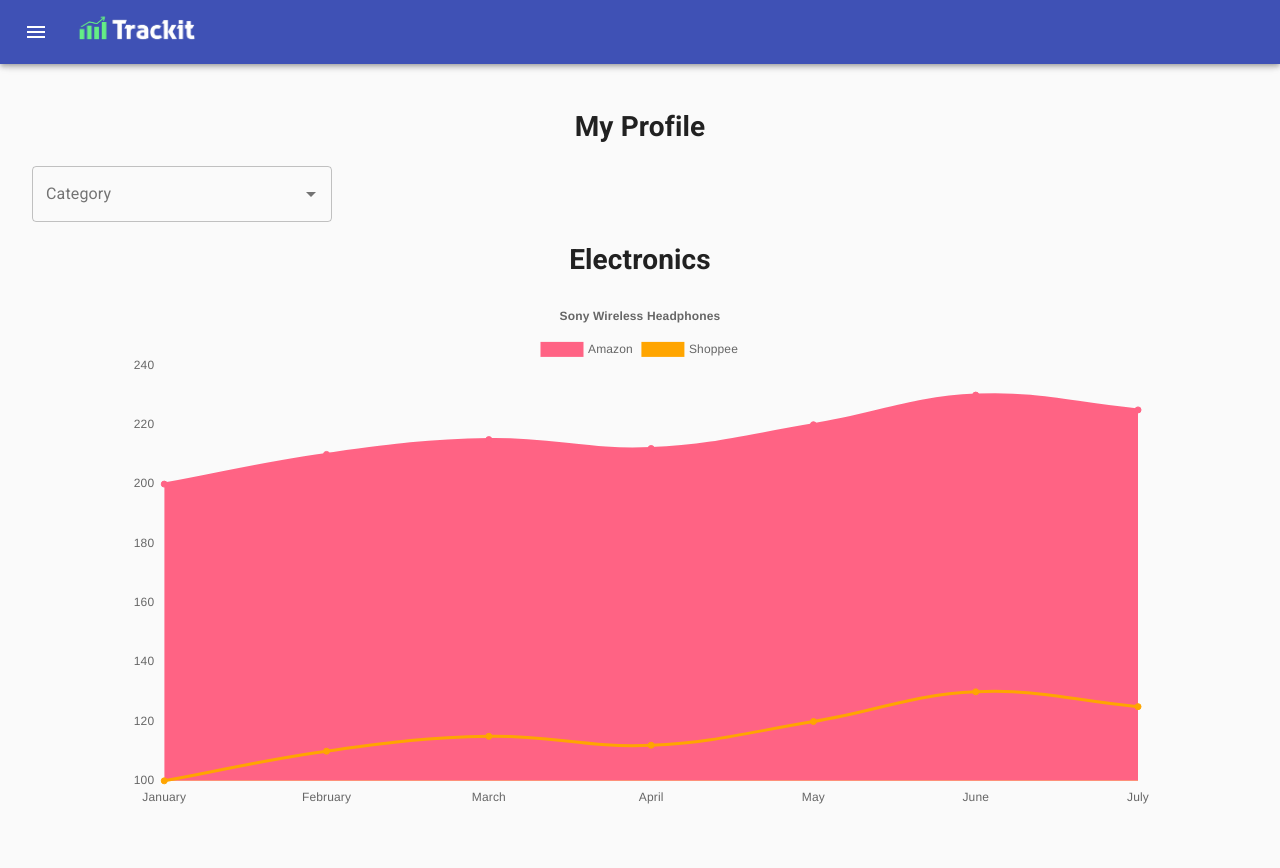
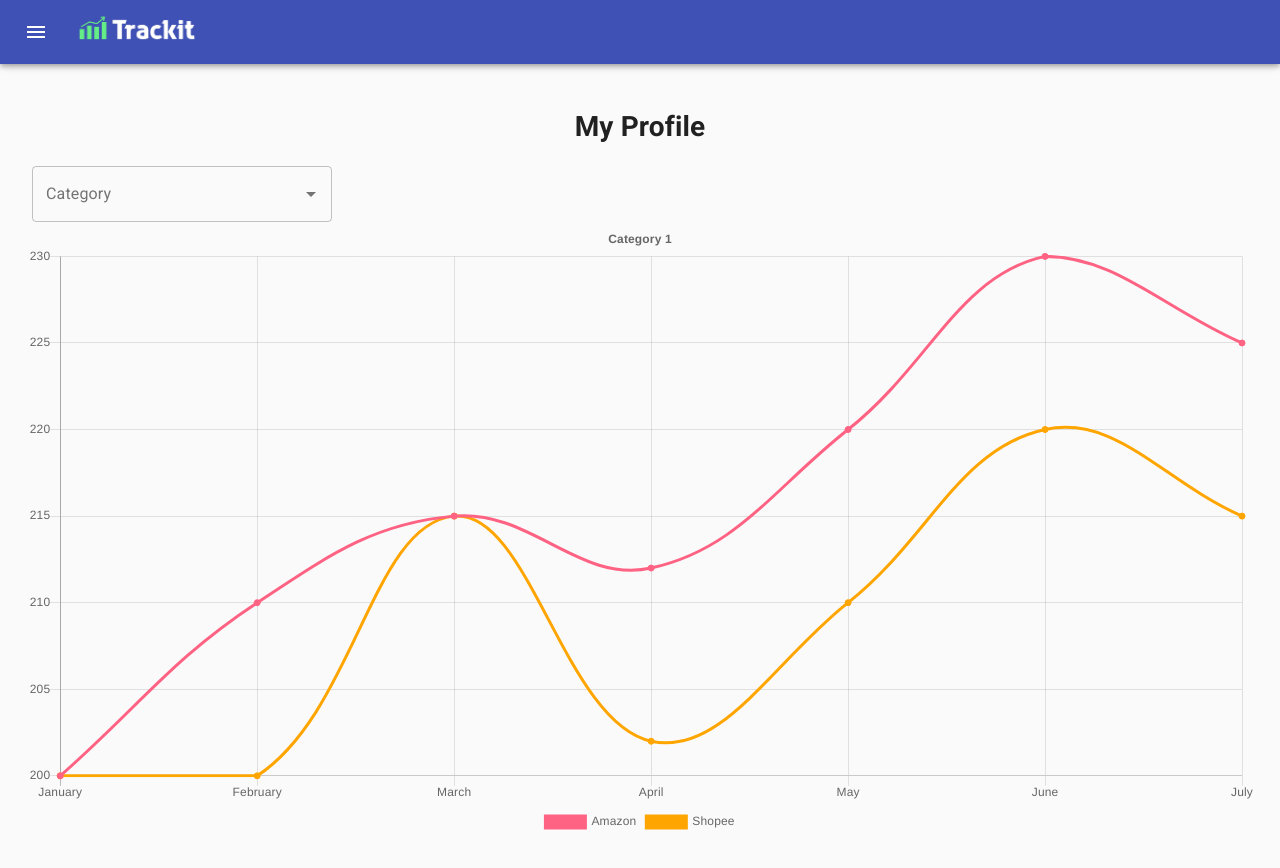
Before and after one commit to MarcTzh/trackit, a React (Create React App) app: page /Profile in a window 1280 px wide. Shown: the top 868 px of the page. Built offline with nearby package versions, Linux system fonts and the light colour scheme.

Commit message:
changes to charts and parser

```diff
--- a/src/AddNew.js
+++ b/src/AddNew.js
@@ -8,7 +8,7 @@ function AddNew() {
             <h1>Add a new product to track!</h1>
             <p>Need a new Category?</p>
             <AddNewCategory/>
-            <p>Add your new prodcut below</p>
+            <p>Add your new product below</p>
             <Form />
         </div>
     );
--- a/src/CategoryPage.js
+++ b/src/CategoryPage.js
@@ -89,7 +89,6 @@ function CategoryPage() {
                                 }
                             );
                         }
-
                     }>
                     <ClearIcon />
                     </IconButton>
--- a/src/Chart.js
+++ b/src/Chart/Chart.js
@@ -7,16 +7,18 @@ const Chart = () => {
     const chart = () => {
         setChartData({
             labels: ['January', 'February', 'March', 'April', 'May', 'June', 'July'],
-            datasets: [{
+            datasets: [
+                {
                     label: 'Amazon',
                     backgroundColor: 'rgb(255, 99, 132)',
                     borderColor: 'rgb(255, 99, 132)',
                     data: [200, 210, 215, 212, 220, 230, 225]
                 }, {
-                label: 'Shoppee',
+                    label: 'Shopee',
                     backgroundColor: 'rgb(255, 165, 0)',
                     borderColor: 'rgb(255, 165, 0)',
-                data: [100, 110, 115, 112, 120, 130, 125]}
+                    data: [100, 110, 115, 112, 120, 130, 125]
+                }
             ]
         })
     }
--- /dev/null
+++ b/src/Chart/LineChart.js
@@ -0,0 +1,41 @@
+import React, {Component} from 'react';
+import {Line} from 'react-chartjs-2';
+
+class LineChart extends Component {
+    constructor(props) {
+        super(props);
+        this.state = {
+            chartData: props.chartData
+        }
+    }
+
+    //default properties that can be overriden as properties in profile.js
+    static defaultProps = {
+        displayTitle: true,
+        displayLegend: true,
+        legendPosition: 'bottom',
+    }
+
+    render() {
+        return (
+            <div className='chart'>
+                <Line
+                    data={this.state.chartData}
+                    options={{
+                        title: {
+                            display: this.props.displayTitle,
+                            text: 'Category 1'
+                        },
+                        legend: {
+                            display: this.props.displayLegend,
+                            position: this.props.legendPosition
+                        }
+                    }}
+
+                />
+            </div>
+        )
+    }
+}
+
+export default LineChart;
--- a/src/Profile.js
+++ b/src/Profile.js
@@ -1,18 +1,83 @@
-import React from 'react';
-import Chart from './Chart';
+import React, {Component} from 'react';
+//updated import
+import Chart from './Chart/LineChart';
 import BrandOptions from './BrandOptions';
 import CategoryOptions from './CategoryOptions';
+//graphql stuff
+// import { gql } from 'apollo-boost';
+// import { useQuery, useMutation } from '@apollo/react-hooks';
+
+// import List from '@material-ui/core/List';
+// import ListItem from '@material-ui/core/ListItem';
+// import ListItemText from '@material-ui/core/ListItemText';
+// import IconButton from '@material-ui/core/IconButton';
+// import ListItemSecondaryAction from '@material-ui/core/ListItemSecondaryAction';
+// import Paper from '@material-ui/core/Paper';
+// import ClearIcon from '@material-ui/icons/Clear';
 
 
-function Profile() {
-    return (
-        <div>
-            <h1 align='center'>My Profile</h1>
-            <CategoryOptions/>
-            <Chart />
-        </div>
+// function Profile() {
+//     return (
+//         <div>
+//             <h1 align='center'>My Profile</h1>
+//             <CategoryOptions/>
+//             <Chart />
+//         </div>
 
-    );
+//     );
+// }
+
+class Profile extends Component {
+    constructor(props) {
+        super(props);
+        this.state = {
+            //initialised to null
+            chartData: {}
+        }
+    }
+
+    componentWillMount() {
+        this.getChartData();
+    }
+
+    getChartData() {
+        //call info from AmazonParser.js to get latest price
+        //combine with price chart data from database and setState here
+        this.setState({
+            chartData: {
+                labels: ['January', 'February', 'March', 'April', 'May', 'June', 'July'],
+            datasets: [
+                {
+                    label: 'Amazon',
+                    backgroundColor: 'rgb(255, 99, 132)',
+                    borderColor: 'rgb(255, 99, 132)',
+                    fill: false,
+                    data: [200, 210, 215, 212, 220, 230, 225]
+                }, {
+                    label: 'Shopee',
+                    backgroundColor: 'rgb(255, 165, 0)',
+                    borderColor: 'rgb(255, 165, 0)',
+                    fill: false,
+                    data: [200, 200, 215, 202, 210, 220, 215]
+                }
+            ]
+            }
+        });
+    }
+
+
+    render() {
+        return (
+            <div>
+                <h1 align='center'>My Profile</h1>
+                <CategoryOptions/>
+                <Chart chartData={this.state.chartData} />
+
+
+            </div>
+        );
+    }
 }
 
+
 export default Profile;
```
Also changed, not shown: src/Parser/AmazonParser.js (renamed from src/AmazonParser.js, +17 -14 lines), src/ProductPage.js (+4 -6 lines), 2 other files (tests, documents, lock files or other folders). Lines whose indentation alone changed are shown as unchanged.
